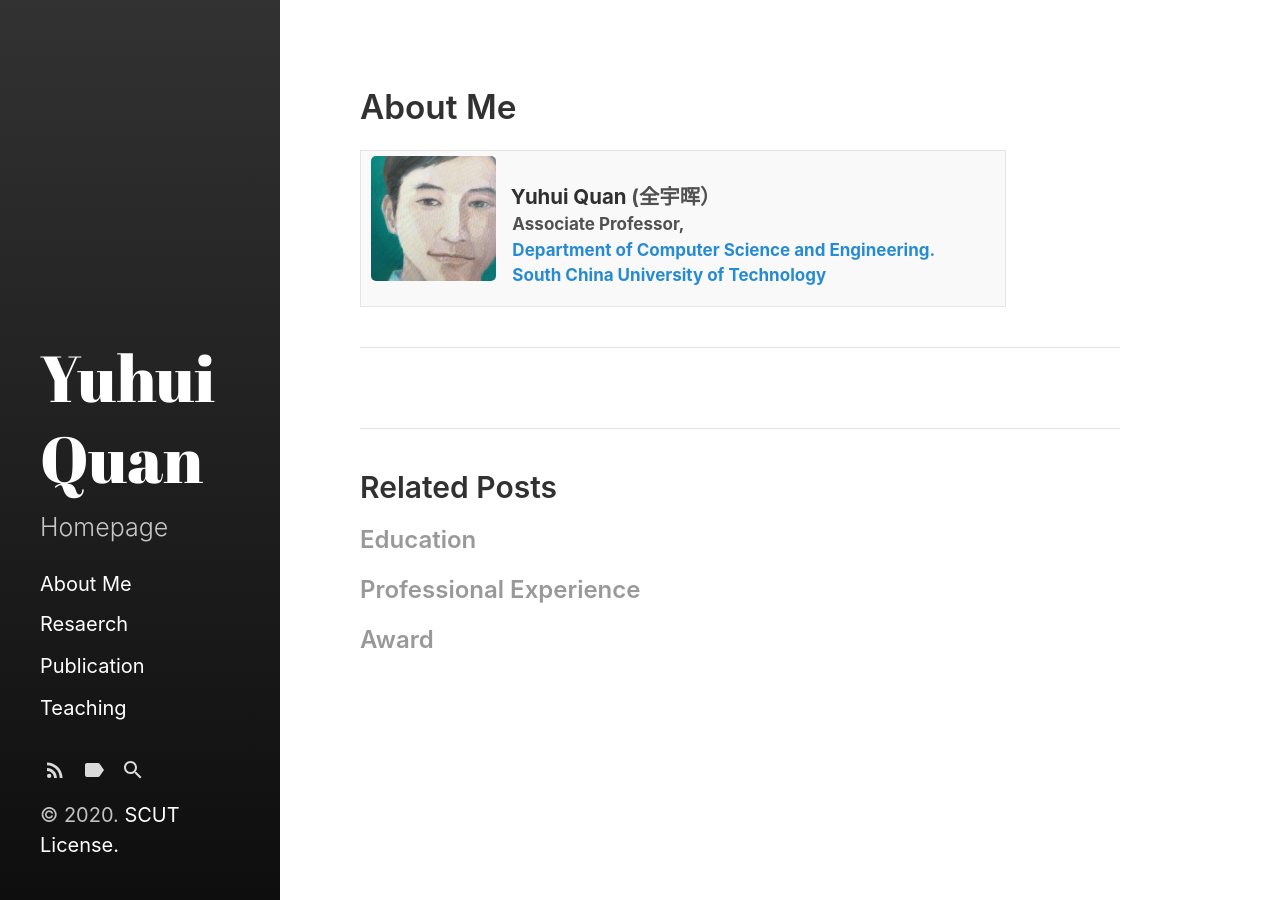
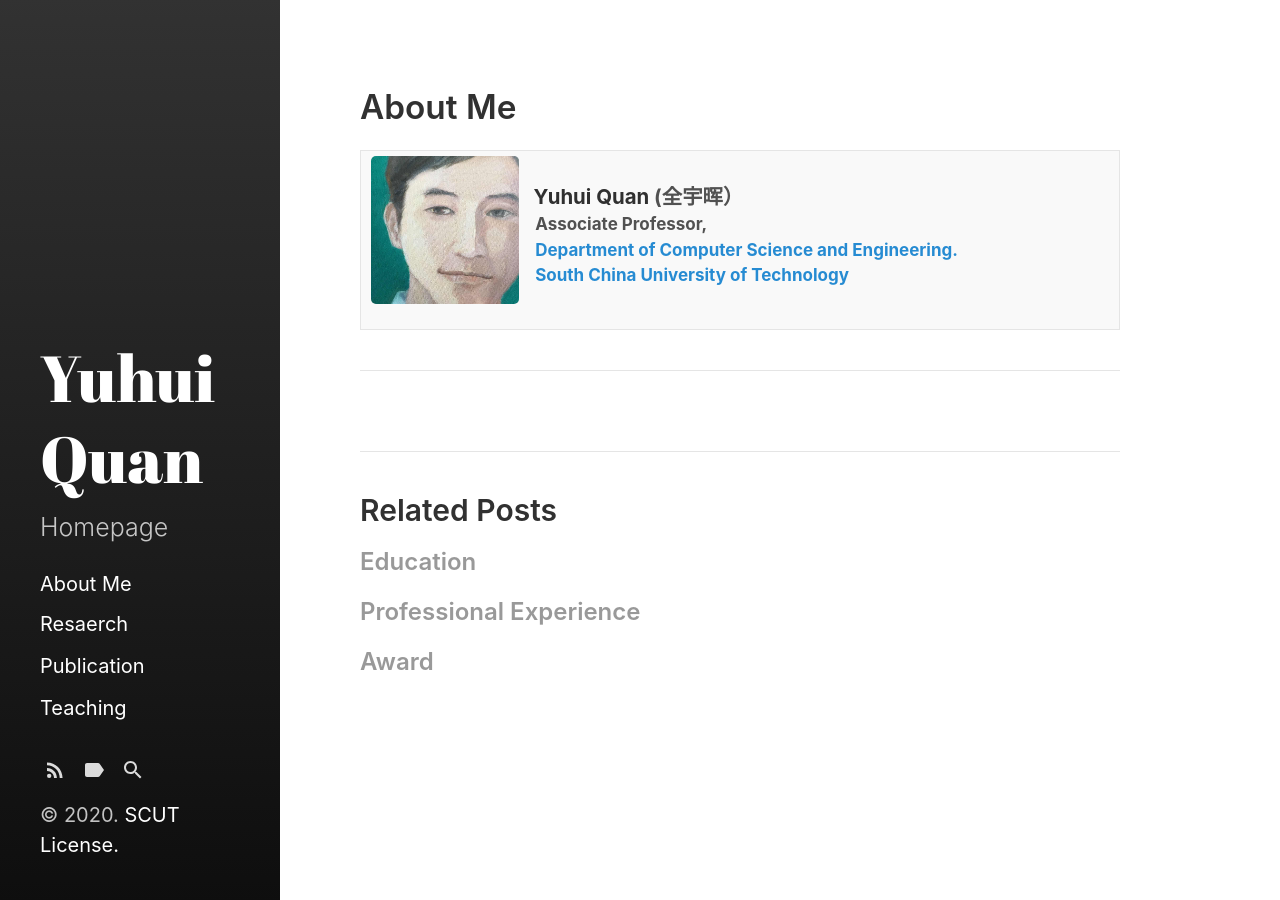
Before and after one commit to Dofboom/Dofboom.github.io, a Jekyll site: the page built from _posts/2020-5-30-resume.md, in a window 1280 px wide. Built offline with Jekyll 4.4.1, drawn with Linux system fonts in a browser that asks for light colours.

Commit message:
Update 2020-5-30-resume.md

```diff
--- a/_posts/2020-5-30-resume.md
+++ b/_posts/2020-5-30-resume.md
@@ -3,7 +3,7 @@ layout: post
 title: <small>About Me</small>
 excerpt_separator:  <!--more-->
 ---
-<table style="width: 85%;">
+<table style="hight: 90%;">
 <tbody>
 <tr>
 <th><div style="flexbox"><img src="https://github.com/Dofboom/Dofboom.github.io/raw/master/images/2.jpg" alt="" align="left" style="width:20%;height:auto" /></div><br />
```
